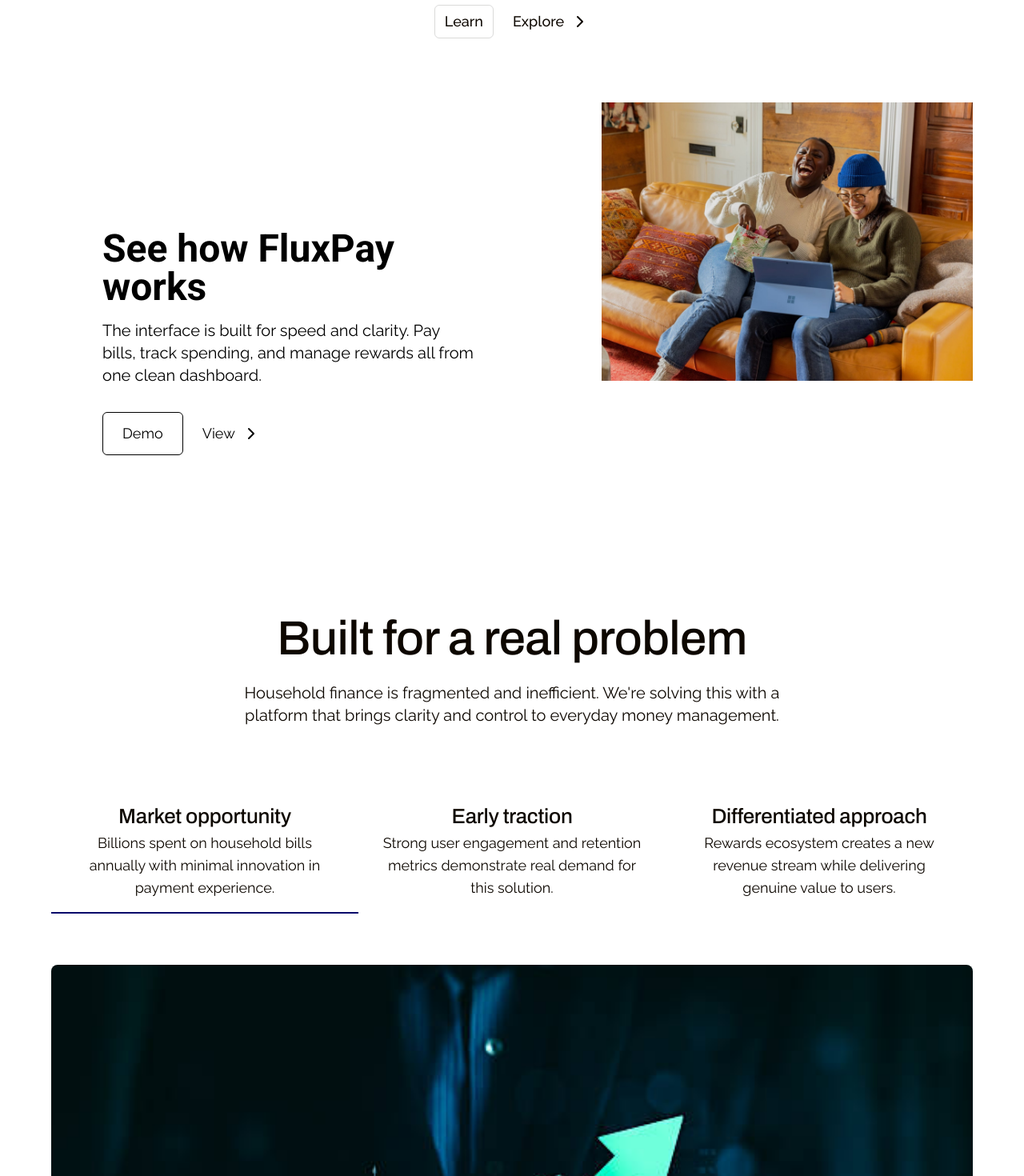
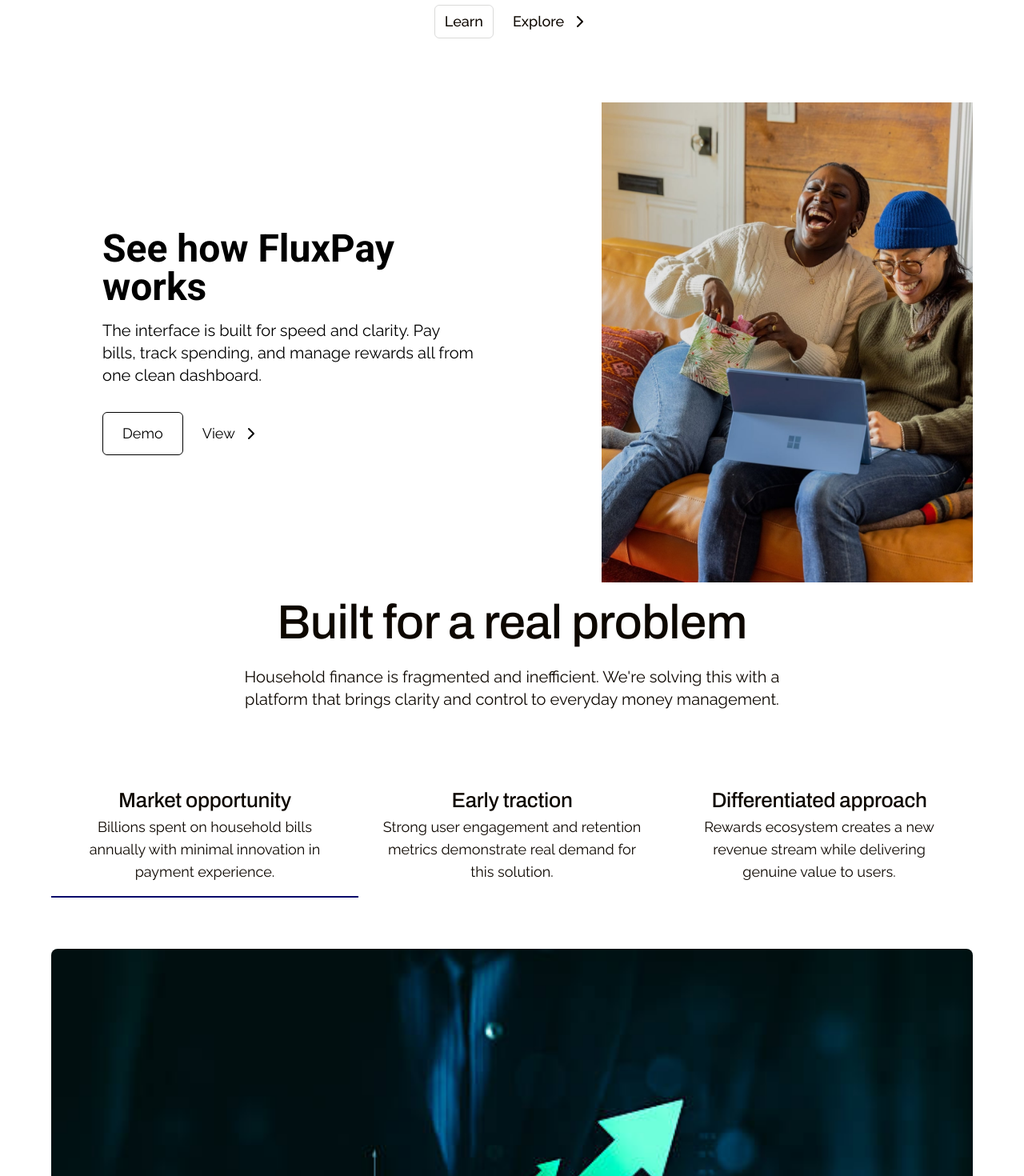
Before and after one commit to Dpolley99/landingPage-FluxPay, a React (Vite) app: page / in a window 1280 px wide. Shown: the part 1800-3270 px from the top of the page at 80% size. Built offline with nearby package versions, Linux system fonts and the light colour scheme.

Commit message:
UI fix - howItWorks component image height

```diff
--- a/src/components/HowItWorks.jsx
+++ b/src/components/HowItWorks.jsx
@@ -2,7 +2,7 @@
 
 const HowItWorks = () => {
   return (
-    <section className="bg-white w-full flex flex-col items-center gap-10 md:gap-16 xl:gap-20 pt-6 pb-12 md:py-16 xl:py-0 px-4 sm:px-8 md:px-12 xl:px-16">
+    <section className="bg-white w-full flex flex-col items-center gap-10 md:gap-16 pb-0 xl:gap-20 pt-6 md:pt-12 md:pb-8 xl:py-0 px-4 sm:px-8 md:px-12 xl:px-16">
       <div className="flex flex-col lg:flex-row gap-8 md:gap-12 xl:gap-20 w-full max-w-[1440px]">
         <div className="flex-1 flex flex-col justify-center items-start lg:items-end gap-6 md:gap-8 py-8 md:py-12 lg:py-28 px-4 sm:px-8 md:px-12 lg:px-16 lg:pr-20 lg:pl-16">
           <div className="flex flex-col gap-6 md:gap-8 w-full">
@@ -27,7 +27,7 @@
             </div>
           </div>
         </div>
-        <div className="flex-1 w-full h-[300px] sm:h-[400px] md:h-[500px] lg:h-full lg:min-h-[600px]">
+        <div className="flex-1 w-full h-[300px] sm:h-[400px] md:h-[500px] lg:h-[500px] xl:h-[600px]">
           <img
             src={heroImage}
             alt="FluxPay Interface"
--- a/src/components/Problem.jsx
+++ b/src/components/Problem.jsx
@@ -25,7 +25,7 @@
   ];
 
   return (
-    <section className="bg-white w-full flex flex-col items-center gap-10 md:gap-16 xl:gap-20 pt-8 md:pt-10 pb-12 md:pb-16 xl:pb-20 px-4 sm:px-8 md:px-12 xl:px-16">
+    <section className="bg-white w-full flex flex-col items-center gap-10 md:gap-16 xl:gap-20 pt-6 md:pt-5 pb-12 md:pb-16 xl:pb-20 px-4 sm:px-8 md:px-12 xl:px-16">
       <div className="flex flex-col items-center gap-10 md:gap-16 xl:gap-20 w-full max-w-[1440px]">
         <div className="flex flex-col items-center gap-4 w-full">
           <div className="flex flex-col items-center gap-4 md:gap-6 w-full">
```
